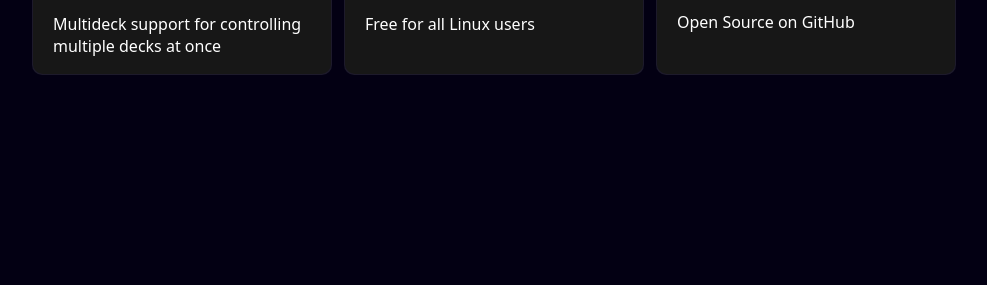
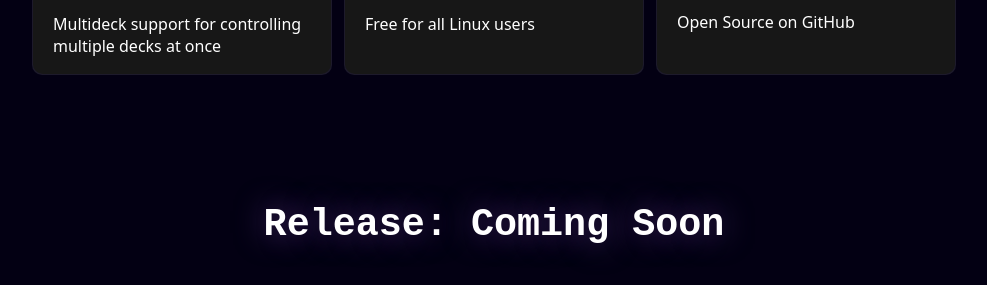
Before and after one commit to StreamController/Website, a plain HTML site: page index.html in a window 1280 px wide. Shown: the part 1671-1956 px from the top of the page, without its empty margins (146-1133 px from the left). Drawn offline with Linux system fonts and the light colour scheme.

Commit message:
Add release coming soon paragraph

```diff
--- a/index.html
+++ b/index.html
@@ -118,6 +118,8 @@
 
   </div>
 
+  <h2 class="coming-soon">Release: Coming Soon</h2>
+
   <div class="empty-area"></div>
 
 
--- a/style.css
+++ b/style.css
@@ -263,6 +263,16 @@ div.cursors div{
   color: rgba(157, 96, 212, 1)
 }
 
+.coming-soon {
+  color: white;
+  font-family: "Roboto Mono", monospace;
+  margin-left: auto;
+  margin-right: auto;
+  margin-top: 10%;
+  text-align: center;
+  font-size: 3vw;
+  text-shadow: 0 0 30px rgba(157, 96, 212, 0.5);
+}
 
 
 
```
